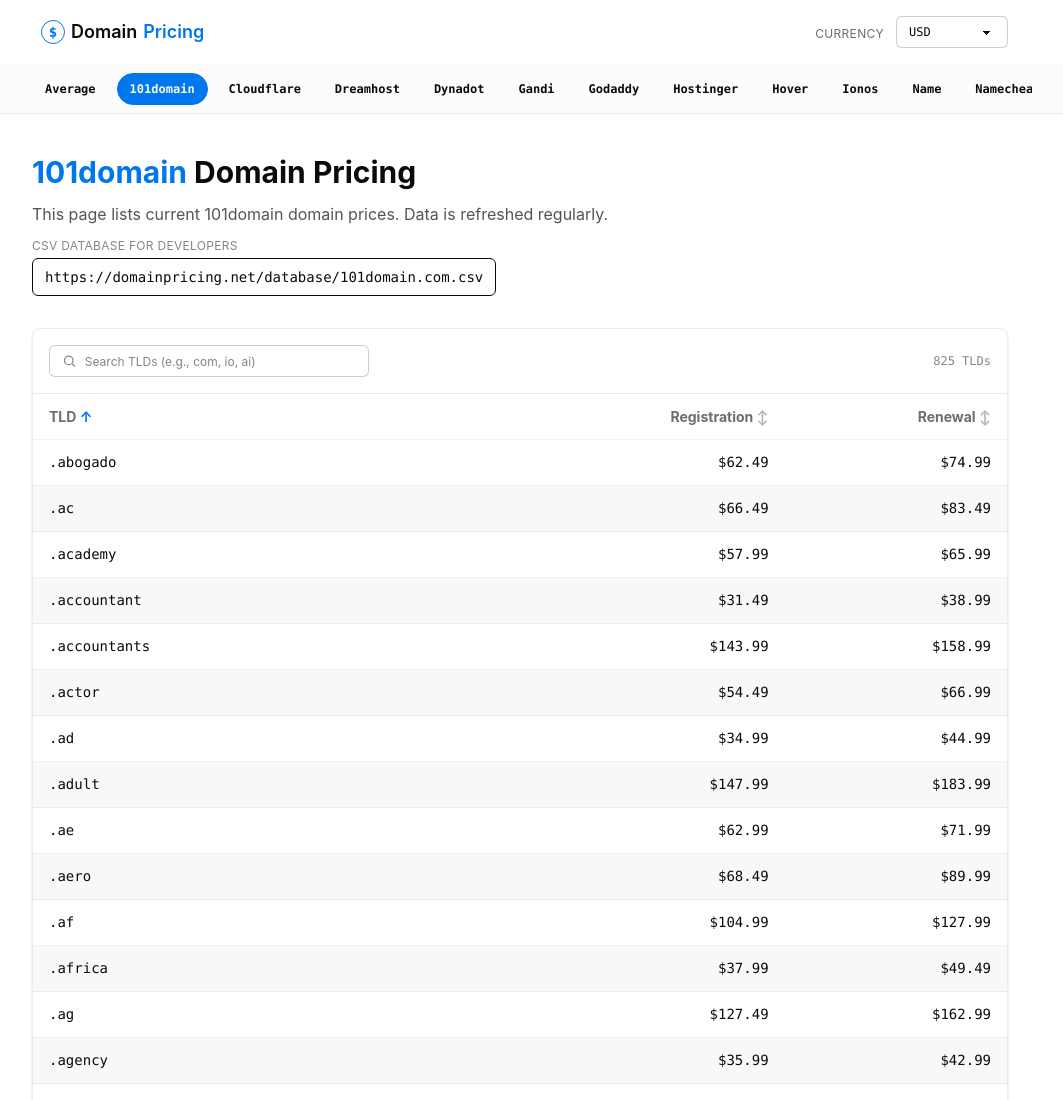
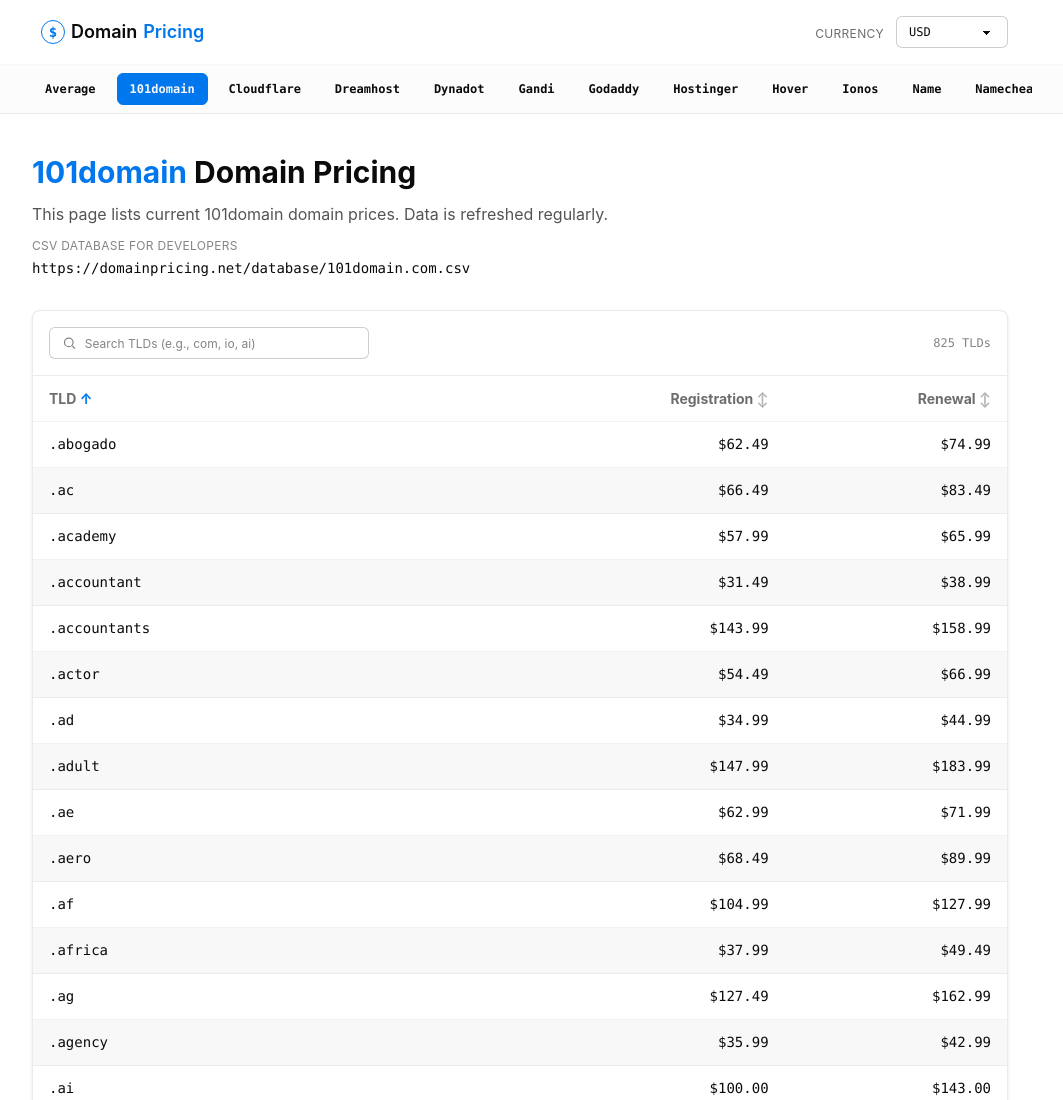
Before and after one commit to kyle2910/domainpricing, an Astro site: page /101domain in a window 1280 px wide. Shown: the top 1100 px of the page, without its empty margins (120-1183 px from the left). Built offline with nearby package versions, Linux system fonts and the light colour scheme; Astro itself is replaced by a stand-in of ours; no server answers.

Commit message:
2026-08-17-v5

```diff
--- a/src/components/RegistrarPage.astro
+++ b/src/components/RegistrarPage.astro
@@ -37,7 +37,7 @@ const csvHref = `/database/${current.id}.csv`;
 
     <div class="flex flex-col gap-1">
       <span class="text-xs uppercase tracking-wide text-base-content/50">CSV database for developers</span>
-      <a href={csvHref} class="font-mono text-sm badge badge-lg badge-outline h-auto py-2 px-3 w-fit break-all">
+      <a href={csvHref} class="font-mono text-sm link link-hover break-all w-fit">
         https://domainpricing.net{csvHref}
       </a>
     </div>
--- a/src/components/SiteHeader.astro
+++ b/src/components/SiteHeader.astro
@@ -67,7 +67,7 @@ const { current, allRegistrars } = Astro.props;
     <div class="max-w-5xl mx-auto px-4 sm:px-6 py-2 flex gap-2 overflow-x-auto">
       <a
         href="/"
-        class={`btn btn-xs sm:btn-sm rounded-full font-mono ${current.id === "average" ? "btn-primary" : "btn-ghost"}`}
+        class={`btn btn-xs sm:btn-sm font-mono ${current.id === "average" ? "btn-primary" : "btn-ghost"}`}
       >
         Average
       </a>
@@ -77,7 +77,7 @@ const { current, allRegistrars } = Astro.props;
           .map((r) => (
             <a
               href={`/${r.slug}`}
-              class={`btn btn-xs sm:btn-sm rounded-full font-mono whitespace-nowrap ${r.slug === current.slug ? "btn-primary" : "btn-ghost"}`}
+              class={`btn btn-xs sm:btn-sm font-mono whitespace-nowrap ${r.slug === current.slug ? "btn-primary" : "btn-ghost"}`}
             >
               {r.name}
             </a>
```
